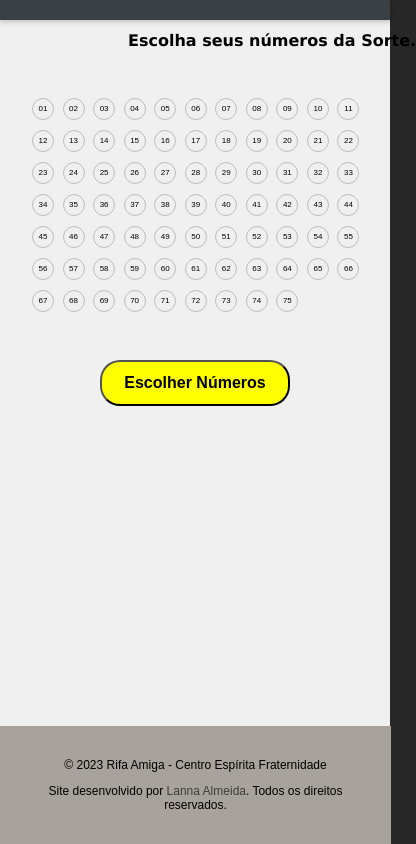
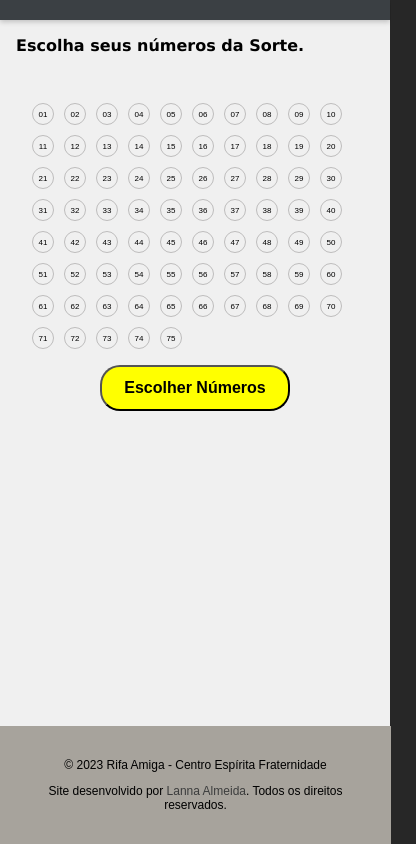
Before and after one commit to lanroo/rifamiga_fraternidade, a React (Create React App) app: page /raffles in a window 390 px wide. Shown: the whole page, 416 px wide, since content can reach past the window. Built offline with nearby package versions, Linux system fonts and the light colour scheme.

Commit message:
fix bugs raffles 2

```diff
--- a/src/pages/RafflePage.tsx
+++ b/src/pages/RafflePage.tsx
@@ -19,7 +19,7 @@ const RafflePage: React.FC = () => {
 
   return (
     <div>
-      <h1 id='numbers-text'>Escolha seus números da Sorte.</h1>
+      <h3 id='numbers-text'>Escolha seus números da Sorte.</h3>
       <div className="bingo-board">
         {Array.from({ length: 75 }, (_, i) => i + 1).map((number) => (
           <div
--- a/src/pages/styles/RafflePage.css
+++ b/src/pages/styles/RafflePage.css
@@ -5,10 +5,11 @@ html, body {
     background-color: rgb(240 240 240);
 }
 
-h1 {
-    margin-right:10rem;
+h3 {
+    margin-left: 25rem!important;
     font-family: 'Lucida Sans', 'Lucida Sans Regular', 'Lucida Grande', 'Lucida Sans Unicode', Geneva, Verdana, sans-serif;
     color: black!important;
+    font-size: 2rem;
 }
 #root, .page-container {
     min-height: 100%;
@@ -51,7 +52,6 @@ form {
     scale: 1.05;
 
 }
-
 
 .bingo-wrapper {
     display: flex;
@@ -101,8 +101,8 @@ form {
 
 
     @media (max-width: 600px) {
-        h1 {
-            margin-left: 4rem!important;
+        h3 {
+            margin-left: 6rem!important;
             font-family: 'Lucida Sans', 'Lucida Sans Regular', 'Lucida Grande', 'Lucida Sans Unicode', Geneva, Verdana, sans-serif;
             color: white;
             font-size: 1rem;
@@ -112,21 +112,24 @@ form {
 
         .bingo-board {
             grid-template-columns: repeat(auto-fill, minmax(25px, 1fr));
-            gap: 10px;
-            padding: 2rem;
-            max-width: calc(100% - 30px);
+            gap: 26px;
+            padding: 1.5rem;
+            max-width: calc(92% - 32px);
             margin-top: -2rem;
             margin-bottom: 1em;
             padding-bottom: 50px;
+            margin-right: 1rem;
         }
 
+
         .bingo-number {
-            width: 25px;
-            height: 25px;
+            width: 30px;
+            height: 30px;
             font-size: 10px;
         }
         .unique-button {
             margin-bottom: 1em;
+            margin-top: -2rem;
         }
 
 
@@ -153,7 +156,7 @@ form {
             height: 20px;
             font-size: 8px;
         }
-        h1 {
+        h3 {
             margin-left: 1rem!important;
             font-family: 'Lucida Sans', 'Lucida Sans Regular', 'Lucida Grande', 'Lucida Sans Unicode', Geneva, Verdana, sans-serif;
             color: rgb(0, 0, 0);
```
